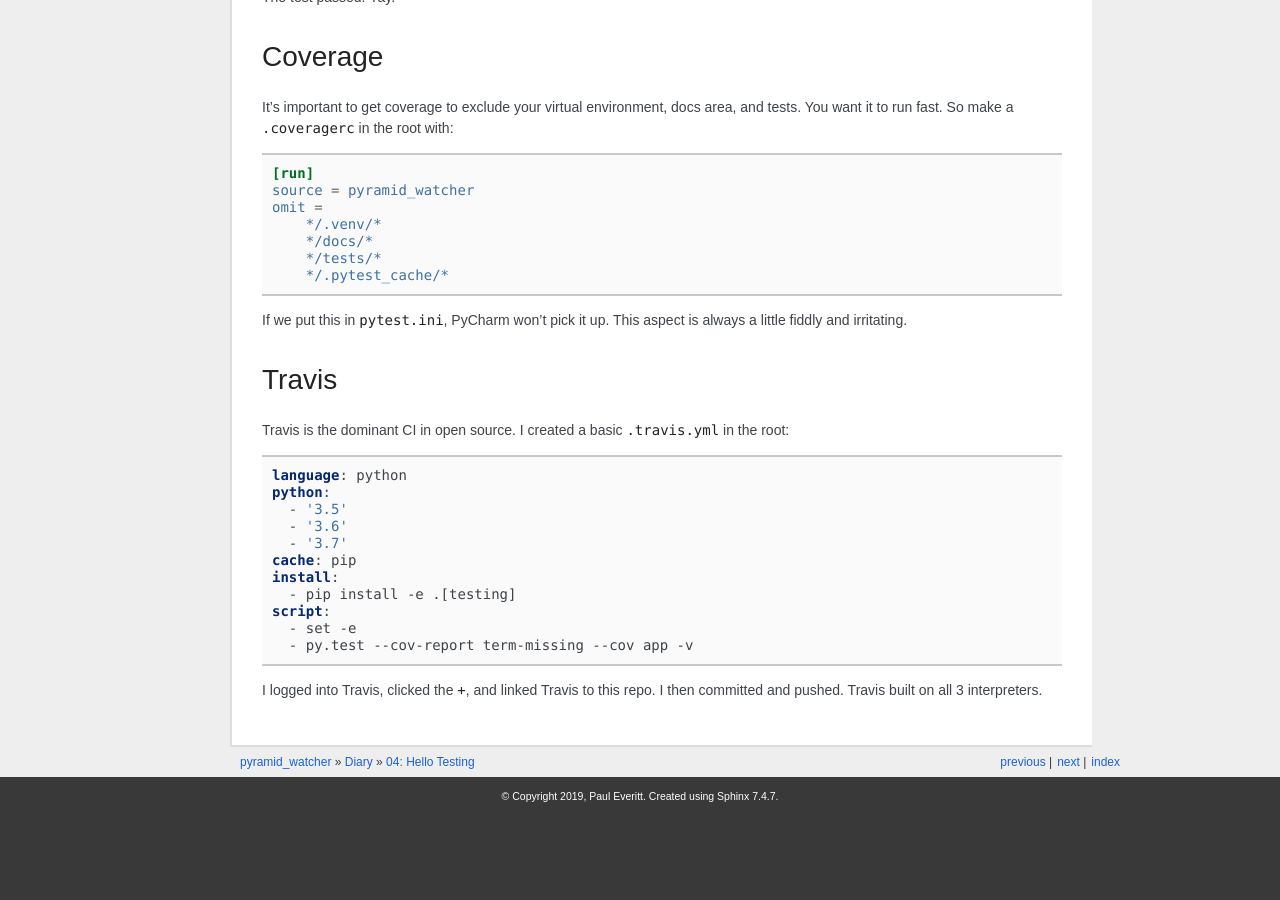
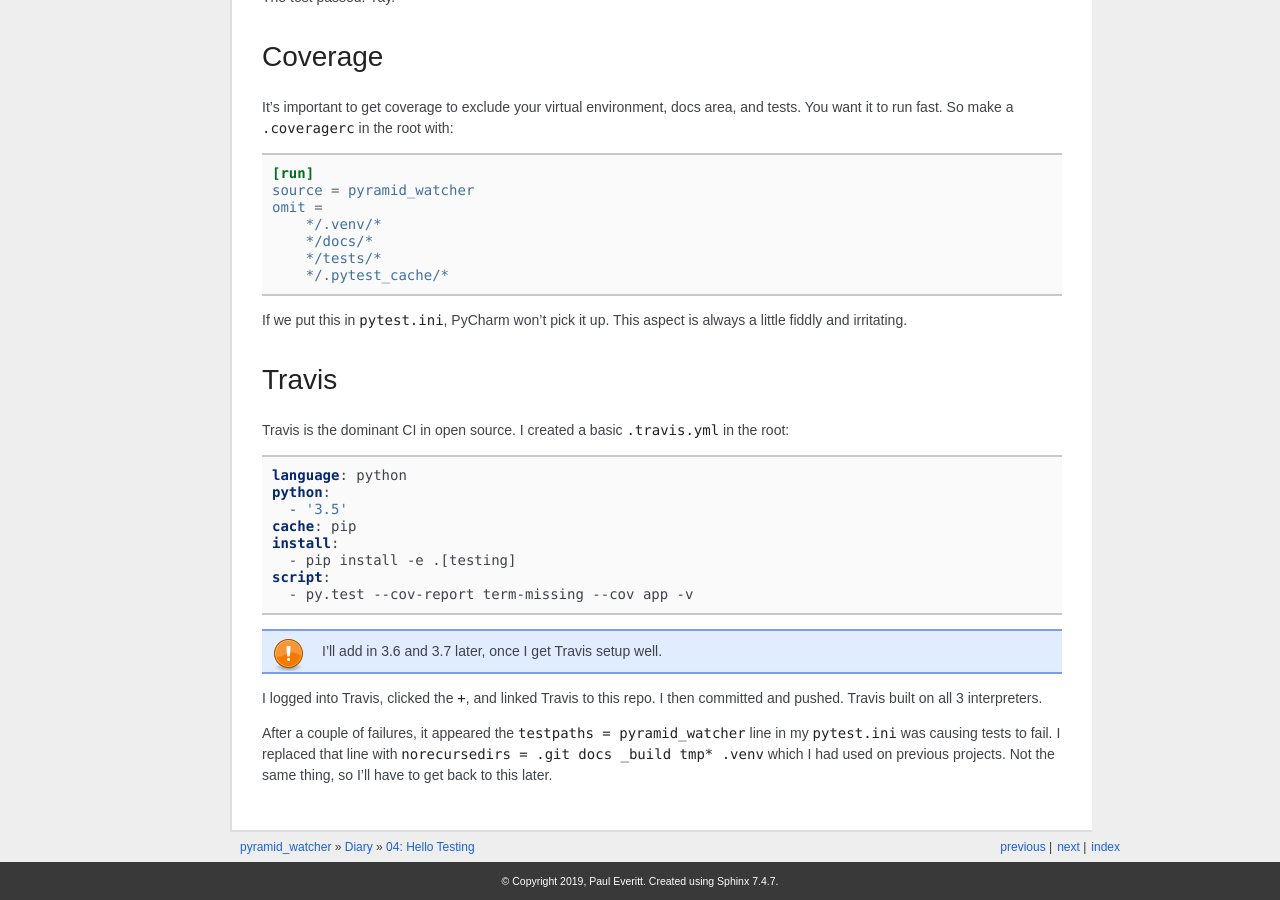
Before and after one commit to pauleveritt/pyramid_watcher, a Sphinx documentation site: the page built from docs/diary/04-hello-testing.rst, in a window 1280 px wide and 900 px high, scrolled down 836 px. Built offline with Sphinx 7.4.7, drawn with Linux system fonts in a browser that asks for light colours; some web fonts are replaced; before the commit the page ends 1651 px from its top, so only the background shows below that.

Commit message:
Hello Testing is working.

```diff
--- a/docs/diary/04-hello-testing.rst
+++ b/docs/diary/04-hello-testing.rst
@@ -76,14 +76,21 @@ in the root:
     language: python
     python:
       - '3.5'
-      - '3.6'
-      - '3.7'
     cache: pip
     install:
       - pip install -e .[testing]
     script:
-      - set -e
       - py.test --cov-report term-missing --cov app -v
+
+.. note::
+
+    I'll add in 3.6 and 3.7 later, once I get Travis setup well.
 
 I logged into Travis, clicked the ``+``, and linked Travis to this repo.
 I then committed and pushed. Travis built on all 3 interpreters.
+
+After a couple of failures, it appeared the ``testpaths = pyramid_watcher``
+line in my ``pytest.ini`` was causing tests to fail. I replaced that line
+with ``norecursedirs = .git docs _build tmp* .venv`` which I had used on
+previous projects. Not the same thing, so I'll have to get back to this
+later.
```
